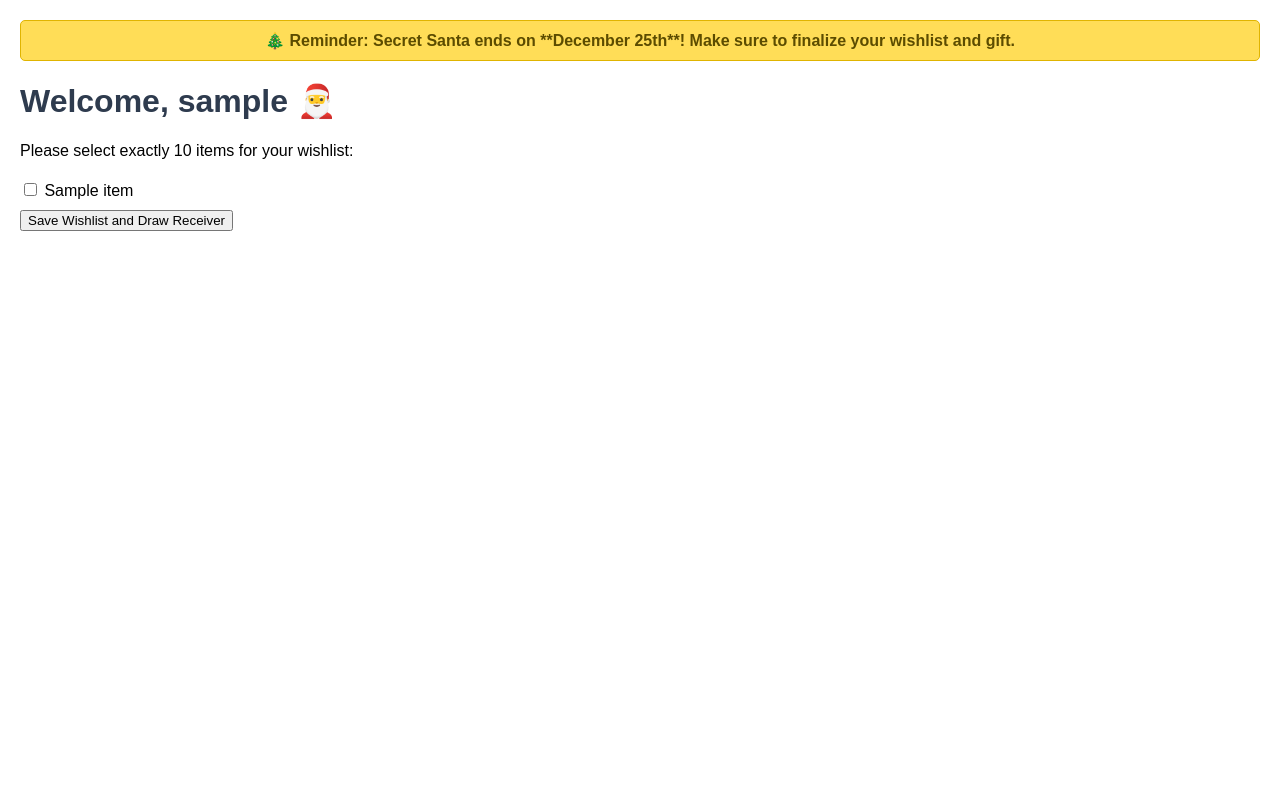
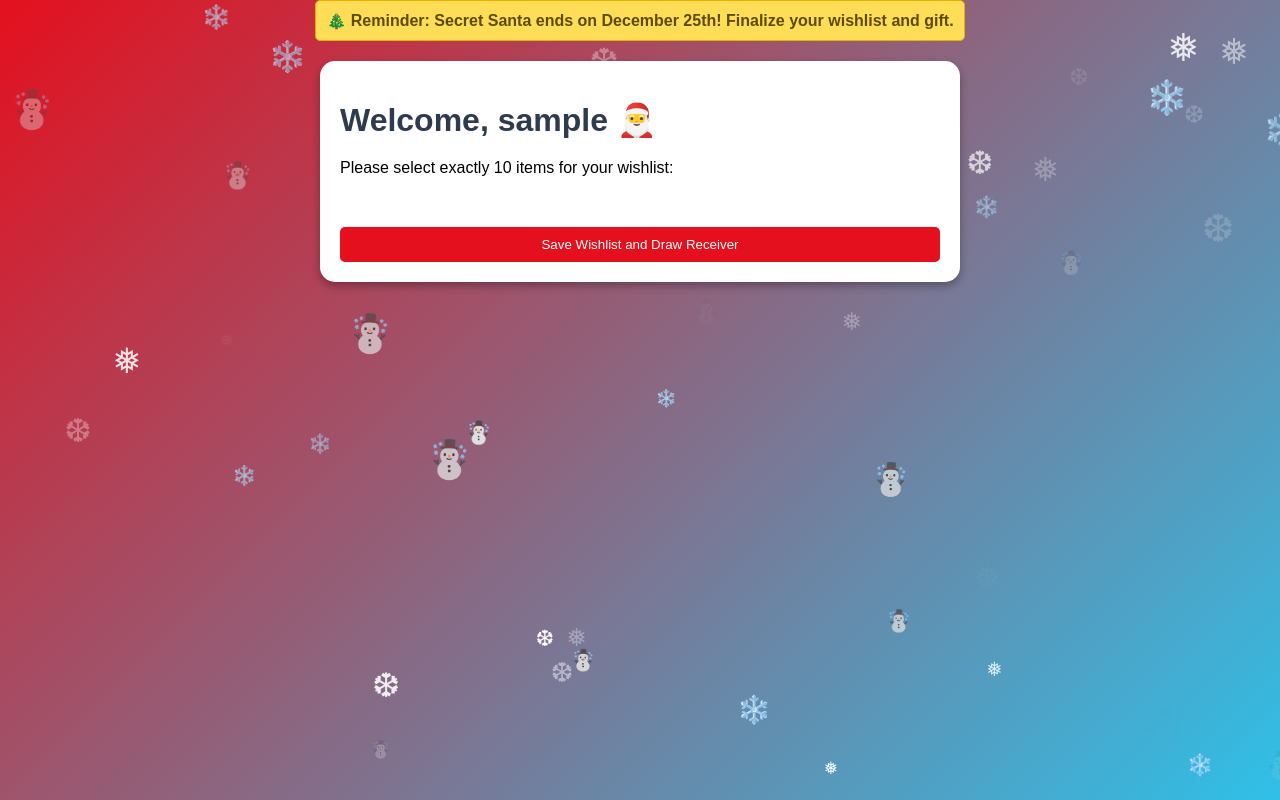
Before and after one commit to Theyan0/FesLuv, a Flask app: template templates/wishlist_form.html in a window 1280 px wide. Run offline with Flask 3, Linux system fonts and the light colour scheme; the template is opened without the code that fills it: most values are stand-ins (such as "Sample title", 1, 10 or a date in 2020).

Commit message:
chnages done to home and wishlist_form

```diff
--- a/templates/wishlist_form.html
+++ b/templates/wishlist_form.html
@@ -5,8 +5,27 @@
     <meta name="viewport" content="width=device-width, initial-scale=1.0">
     <title>Secret Santa - Wishlist</title>
     <style>
-        body { font-family: Arial, sans-serif; margin: 20px; }
-        h1 { color: #2E3B4E; }
+        body {
+            font-family: Arial, sans-serif;
+            margin: 0;
+            padding: 0;
+            display: flex;
+            flex-direction: column;
+            align-items: center;
+            justify-content: flex-start;
+            min-height: 100vh;
+            background: linear-gradient(135deg, #e4101e, #2fc0e8);
+            position: relative;
+            overflow-x: hidden;
+            overflow-y: auto;
+        }
+
+        h1 {
+            color: #fff;
+            margin: 20px 0;
+            z-index: 2;
+        }
+
         .reminder {
             background-color: #FFDD57;
             padding: 10px;
@@ -16,25 +35,203 @@
             font-weight: bold;
             color: #5C4C00;
             margin-bottom: 20px;
+            z-index: 2;
         }
-        form { margin-top: 20px; }
-        button { margin-top: 10px; }
+
+        .card-container {
+            width: 90%;
+            max-width: 600px;
+            background: #fff;
+            border-radius: 15px;
+            box-shadow: 0 4px 8px rgba(0, 0, 0, 0.3);
+            padding: 20px;
+            z-index: 2;
+        }
+
+        .card-container h1 {
+            color: #2E3B4E;
+        }
+
+        form {
+            display: flex;
+            flex-direction: column;
+            gap: 10px;
+            margin-top: 20px;
+        }
+
+        #wishlist-items {
+            display: flex;
+            flex-direction: column;
+            gap: 10px;
+        }
+
+        label {
+            display: flex;
+            align-items: center;
+        }
+
+        input[type="checkbox"] {
+            margin-right: 10px;
+        }
+
+        .show-more {
+            margin-top: 20px;
+            padding: 10px;
+            background-color: #2fc0e8;
+            color: #fff;
+            border: none;
+            border-radius: 5px;
+            cursor: pointer;
+            transition: background-color 0.3s ease;
+        }
+
+        .show-more:hover {
+            background-color: #1a9cb8;
+        }
+
+        .show-less {
+            margin-top: 20px;
+            padding: 10px;
+            background-color: #ff6347;
+            color: #fff;
+            border: none;
+            border-radius: 5px;
+            cursor: pointer;
+            transition: background-color 0.3s ease;
+        }
+
+        .show-less:hover {
+            background-color: #e04e3e;
+        }
+
+        button[type="submit"] {
+            margin-top: 20px;
+            padding: 10px;
+            background-color: #e4101e;
+            color: #fff;
+            border: none;
+            border-radius: 5px;
+            cursor: pointer;
+            transition: background-color 0.3s ease;
+        }
+
+        button[type="submit"]:hover {
+            background-color: #c30d19;
+        }
+
+        .snowflake {
+            position: fixed;
+            top: -10px;
+            color: white;
+            font-size: 1.5em;
+            pointer-events: none;
+            animation: fall linear infinite;
+            z-index: 1;
+        }
+
+        @keyframes fall {
+            to {
+                transform: translateY(100vh);
+            }
+        }
     </style>
 </head>
 <body>
+    <!-- Snowflake Effect -->
+    <script>
+        const snowflakes = ["❄️", "☃️", "❅", "❆"];
+        const snowContainer = document.body;
+
+        function createSnowflake() {
+            const snowflake = document.createElement("div");
+            snowflake.className = "snowflake";
+            snowflake.textContent = snowflakes[Math.floor(Math.random() * snowflakes.length)];
+            snowflake.style.left = Math.random() * 100 + "vw";
+            snowflake.style.animationDuration = Math.random() * 3 + 2 + "s";
+            snowflake.style.opacity = Math.random();
+            snowflake.style.fontSize = Math.random() * 1.5 + 1 + "em";
+
+            snowContainer.appendChild(snowflake);
+
+            setTimeout(() => {
+                snowflake.remove();
+            }, 5000);
+        }
+
+        setInterval(createSnowflake, 100);
+    </script>
+
     <!-- Reminder Banner -->
     <div class="reminder">
-        🎄 Reminder: Secret Santa ends on **December 25th**! Make sure to finalize your wishlist and gift.
+        🎄 Reminder: Secret Santa ends on <strong>December 25th</strong>! Finalize your wishlist and gift.
     </div>
 
-    <h1>Welcome, {{ username }} 🎅</h1>
-    <p>Please select exactly 10 items for your wishlist:</p>
+    <!-- Card Container -->
+    <div class="card-container">
+        <h1>Welcome, {{ username }} 🎅</h1>
+        <p>Please select exactly 10 items for your wishlist:</p>
+        <form method="POST">
+            <div id="wishlist-items">
 
-    <form method="POST">
-        {% for item in items_list %}
-            <input type="checkbox" name="wishlist_items" value="{{ item }}"> {{ item }}<br>
-        {% endfor %}
-        <button type="submit">Save Wishlist and Draw Receiver</button>
-    </form>
+            </div>
+            <button id="show-more" class="show-more" type="button">Show More</button>
+            <button id="show-less" class="show-less" type="button" style="display: none;">Show Less</button>
+            <button type="submit">Save Wishlist and Draw Receiver</button>
+        </form>
+    </div>
+
+    <!-- Buttons Function -->
+    <script>
+        const itemsList = {{ items_list | tojson }};
+        const itemsContainer = document.getElementById('wishlist-items');
+        const showMoreButton = document.getElementById('show-more');
+        const showLessButton = document.getElementById('show-less');
+
+        let displayedItemsCount = 0;
+        const itemsPerPage = 10;
+
+        function updateItemsDisplay() {
+            itemsContainer.innerHTML = "";
+
+            const visibleItems = itemsList.slice(0, displayedItemsCount);
+            visibleItems.forEach(item => {
+                const label = document.createElement('label');
+                label.innerHTML = `
+                    <input type="checkbox" name="wishlist_items" value="${item}">
+                    ${item}
+                `;
+                itemsContainer.appendChild(label);
+            });
+
+            if (displayedItemsCount >= itemsList.length) {
+                showMoreButton.style.display = "none";
+            } else {
+                showMoreButton.style.display = "block";
+            }
+
+            if (displayedItemsCount > itemsPerPage) {
+                showLessButton.style.display = "block";
+            } else {
+                showLessButton.style.display = "none";
+            }
+        }
+
+        function showMoreItems() {
+            displayedItemsCount = Math.min(displayedItemsCount + itemsPerPage, itemsList.length);
+            updateItemsDisplay();
+        }
+
+        function showLessItems() {
+            displayedItemsCount = Math.max(displayedItemsCount - itemsPerPage, itemsPerPage);
+            updateItemsDisplay();
+        }
+
+        displayedItemsCount = itemsPerPage;
+        updateItemsDisplay();
+
+        showMoreButton.onclick = showMoreItems;
+        showLessButton.onclick = showLessItems;
+    </script>
+
 </body>
 </html>
```
Also changed, not shown: templates/home.html (+11 -11 lines).
